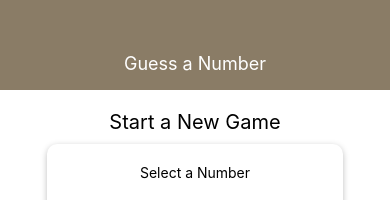
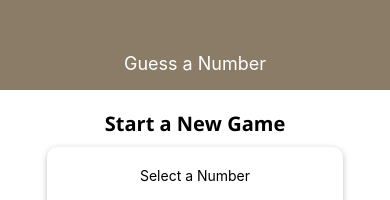
Before and after one commit to ryanstgermain/guess-a-number-native, a React Native app: screen / in a window 390 px wide. Shown: the top 200 px of the page. Built offline with nearby package versions, Linux system fonts and the light colour scheme.

Commit message:
Installed custom fonts.

```diff
--- a/App.js
+++ b/App.js
@@ -1,14 +1,34 @@
 import React, { useState } from 'react';
 import { StyleSheet, View } from 'react-native';
+import * as Font from 'expo-font';
+import { AppLoading } from 'expo';
 
 import Header from './components/Header';
 import StartGameScreen from './screens/StartGameScreen';
 import GameScreen from './screens/GameScreen';
 import GameOverScreen from './screens/GameOverScreen';
 
+const fetchFonts = () => {
+  return Font.loadAsync({
+    'open-sans': require('./assets/fonts/OpenSans-Regular.ttf'),
+    'open-sans-bold': require('./assets/fonts/OpenSans-Bold.ttf')
+  });
+};
+
 export default function App() {
   const [ userNumber, setUserNumber ] = useState();
   const [ guessRounds, setGuessRounds ] = useState(0);
+  const [ dataLoaded, setDataLoaded ] = useState(false);
+
+  if (!dataLoaded) {
+    return (
+      <AppLoading
+        startAsync={fetchFonts}
+        onFinish={() => setDataLoaded(true)}
+        onError={(err) => console.log(err)}
+      />
+    );
+  };
 
   const configNewGameHandler = () => {
     setGuessRounds(0);
--- a/screens/StartGameScreen.js
+++ b/screens/StartGameScreen.js
@@ -113,7 +113,8 @@
 
   title: {
     fontSize: 20,
-    marginVertical: 10
+    marginVertical: 10,
+    fontFamily: 'open-sans-bold'
   },
 
   inputContainer: {
```
Also changed, not shown: assets/fonts/OpenSans-Bold.ttf (added), assets/fonts/OpenSans-Regular.ttf (added).
